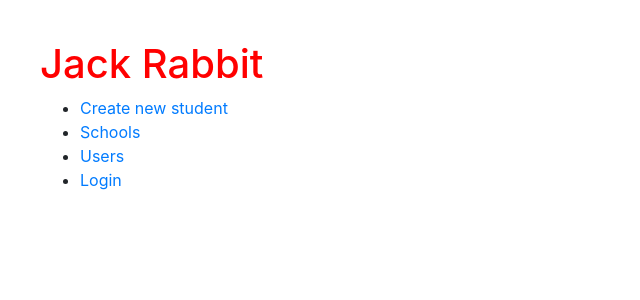
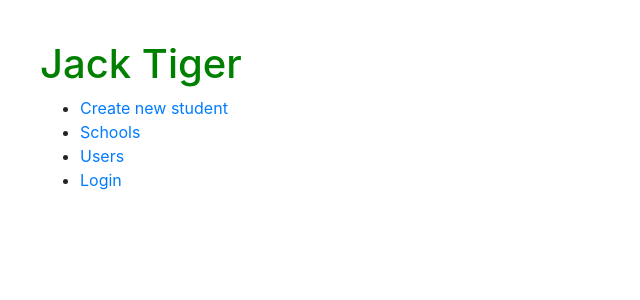
Before and after one commit to extreme-coder/govsim-ui-old, a React (Create React App) app: page / in a window 1280 px wide. Shown: the top 300 px of the page, without its empty margins (0-640 px from the left). Built offline with nearby package versions, Linux system fonts and the light colour scheme; what react-redux-loading-bar, redux-axios-middleware would draw is missing.

Commit message:
Still working on CSS

```diff
--- a/src/App.css
+++ b/src/App.css
@@ -2,6 +2,6 @@ body {
   background-color: #1854cc;
   color: blue;
   padding: 40px;
-  font-family: Roboto;
-  text-align: center;
+  font-family: 'Arial';
+  text-align: left;
 }
--- a/src/App.js
+++ b/src/App.js
@@ -17,7 +17,7 @@ function App() {
   return (
     <Router>
       <div>
-      <h1 style={{color: "red"}}>Jack Rabbit</h1>
+      <h1 style={{color: "green"}}>Jack Tiger</h1>
         <nav>
           <ul>
             <li>
```
